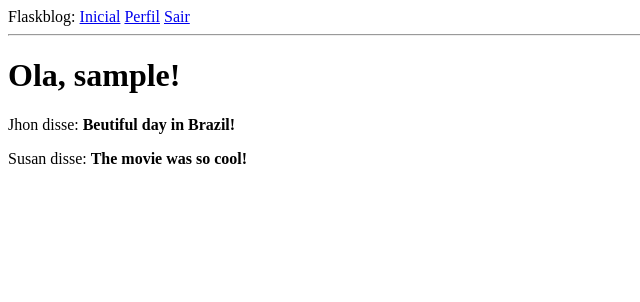
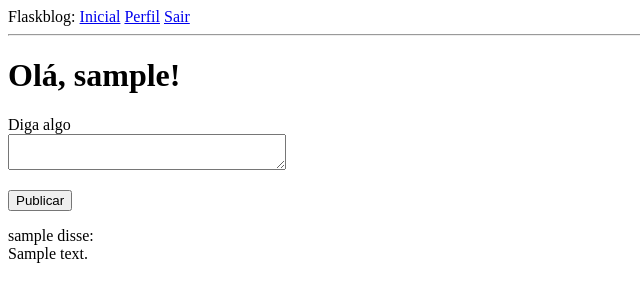
Before and after one commit to CleoAguiar/FlaskBlog, a Flask app: page / in a window 1280 px wide. Shown: the top 302 px of the page, without its empty margins (0-640 px from the left). Run offline with Flask 2, Linux system fonts and the light colour scheme; a user stored in the database is signed in; tables that the repository leaves empty hold one stand-in row (values such as "Sample post").

Commit message:
feat: Submission of blog posts

```diff
--- a/app/forms.py
+++ b/app/forms.py
@@ -46,3 +46,9 @@ class EditProfileForm(FlaskForm):
             user = User.query.filter_by(username=self.username.data).first()
             if user is not None:
                 raise ValidationError('Usuário já existe.')
+
+
+class PostForm(FlaskForm):
+    post = TextAreaField('Diga algo',
+                         validators=[DataRequired(), Length(min=1, max=140)])
+    submit = SubmitField('Publicar')
--- a/app/routes.py
+++ b/app/routes.py
@@ -1,30 +1,27 @@
 from flask import render_template, flash, redirect, url_for, request
 from app import app, db
-from app.forms import LoginForm, RegistrationForm, EditProfileForm
+from app.forms import LoginForm, RegistrationForm, EditProfileForm, PostForm
 from flask_login import current_user, login_user, logout_user, login_required
-from app.models import User
+from app.models import User, Post
 from werkzeug.urls import url_parse
 from datetime import datetime
 
 
-@app.route('/')
-@app.route('/index')
+@app.route('/', methods=['GET', 'POST'])
+@app.route('/index', methods=['GET', 'POST'])
 @login_required
 def index():
-    user = {"username": "Cleo"}
-    posts = [
-        {
-            "author": {"username": "Jhon"},
-            "body": "Beutiful day in Brazil!"
-        },
-        {
-            "author": {"username": "Susan"},
-            "body": "The movie was so cool!"
-        }
-    ]
+    form = PostForm()
+    if form.validate_on_submit():
+        post = Post(body=form.post.data, author=current_user)
+        db.session.add(post)
+        db.session.commit()
+        flash('Sua postagem está publicada!')
+        return redirect(url_for('index'))
 
+    posts = current_user.followed_posts().all()
     return render_template("index.html", title="Página Inicial",
-                           posts=posts)
+                           form=form, posts=posts)
 
 
 @app.route('/login', methods=['GET', 'POST'])
--- a/app/templates/index.html
+++ b/app/templates/index.html
@@ -1,13 +1,21 @@
 {% extends "base.html" %}
 
 {% block content %}
-	<h1>Ola, {{ current_user.username }}! </h1>
+	<h1>Olá, {{ current_user.username }}! </h1>
+	<form action="" method="POST">
+		{{ form.hidden_tag() }}
+		<p>
+			{{ form.post.label }}<br>
+			{{ form.post(cols=32, row=4) }}<br>
+			{% for error in form.post.errors %}
+			<span style="color: red;">[{{ error }}]</span>
+			{% endfor %}
+		</p>
+		<p>{{ form.submit() }}</p>
+	</form>
 	{% for post in posts %}
-	<div>
-		<p>
-			{{ post.author.username }}
-			disse: <b>{{ post.body }}</b>
-		</p>
-	</div>
+	<p>
+		{{ post.author.username }} disse: <br>{{ post.body }}<br>
+	</p>
 	{% endfor %}
 {% endblock %}
```
Also changed, not shown: app.db, 5 other files.
